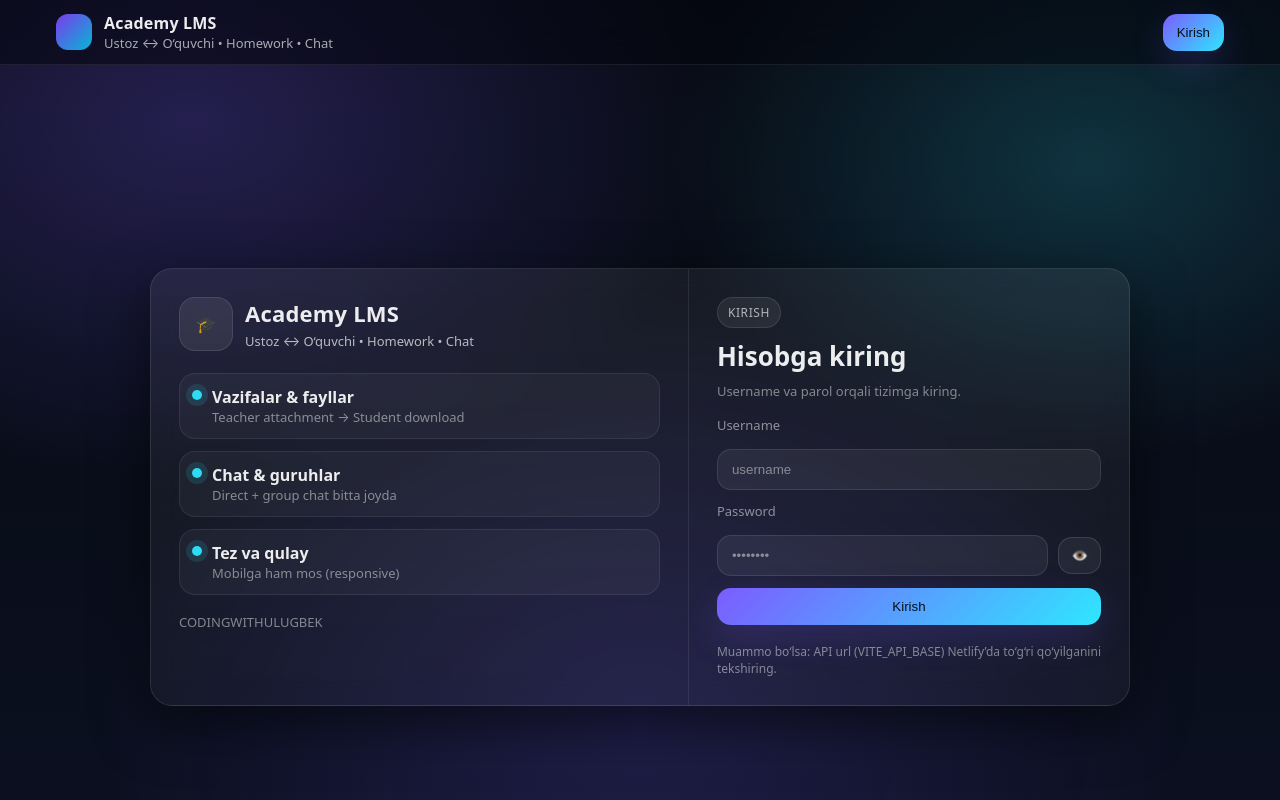
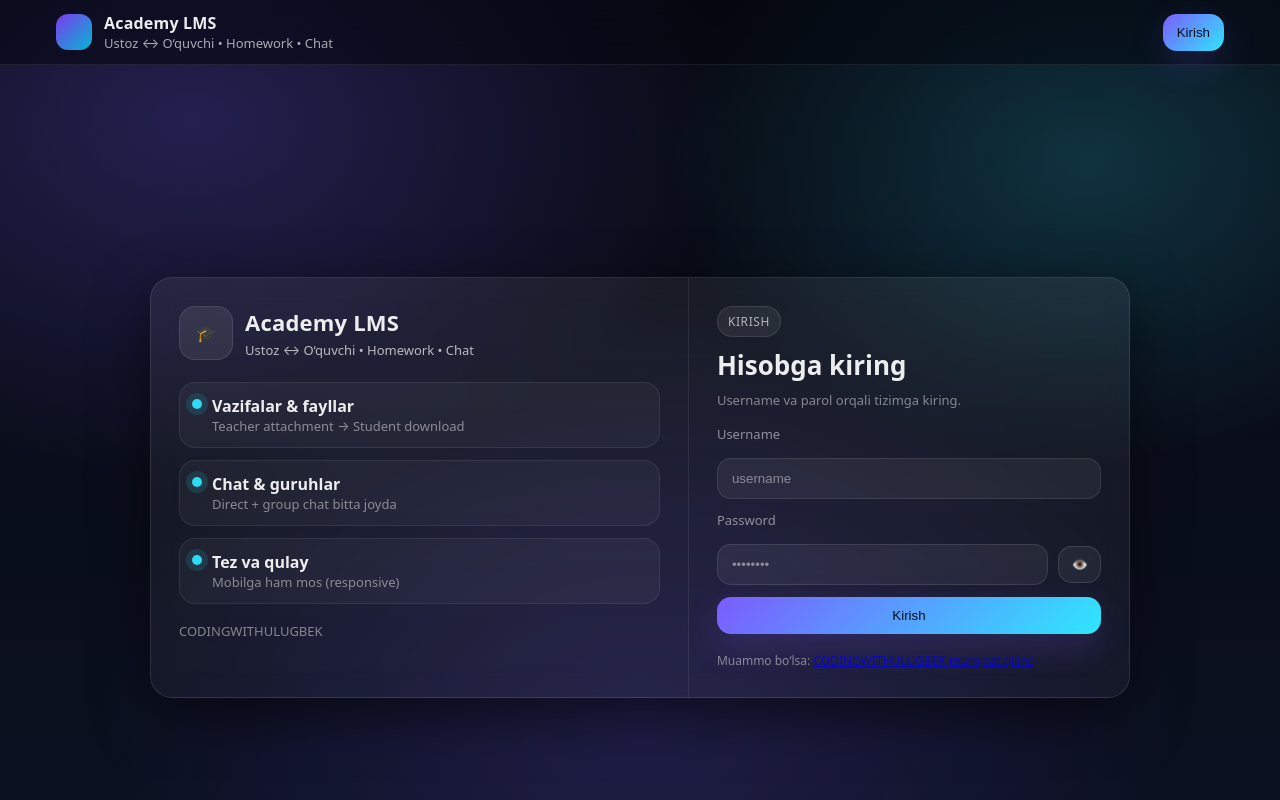
Before and after one commit to codingwithzafar/LMS, a Vue app in the folder frontend/: page /login in a window 1280 px wide. Shown: the top 800 px of the page. Built offline with nearby package versions, Linux system fonts and the light colour scheme; no server answers.

Commit message:
Remove login extra background, use global body theme

```diff
--- a/frontend/src/views/LoginView.vue
+++ b/frontend/src/views/LoginView.vue
@@ -71,7 +71,7 @@
           </button>
 
           <div class="small muted">
-            Muammo bo‘lsa: API url (VITE_API_BASE) Netlify’da to‘g‘ri qo‘yilganini tekshiring.
+            Muammo bo‘lsa: <a href="https://t.me/codingwithulugbek">CODINGWITHULUGBEK murojaat qiling</a>
           </div>
         </form>
       </div>
```
